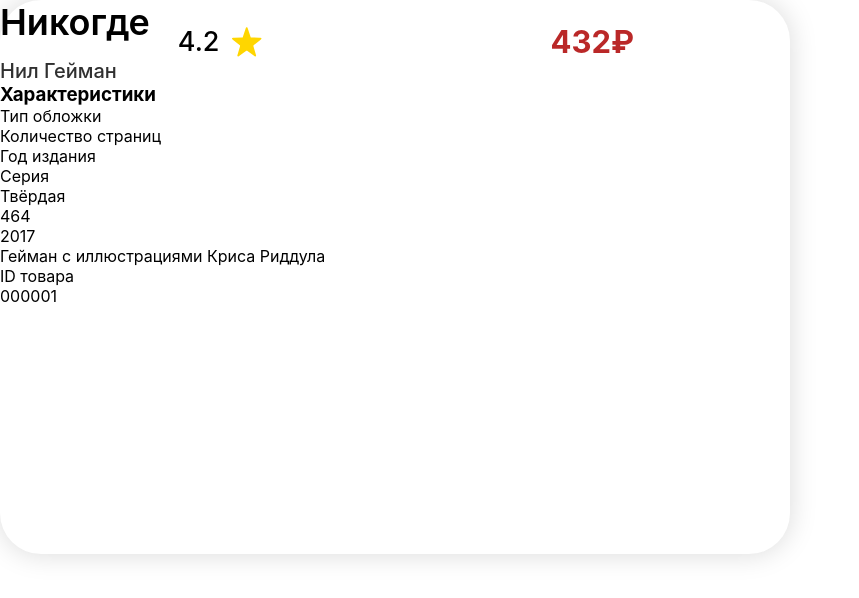
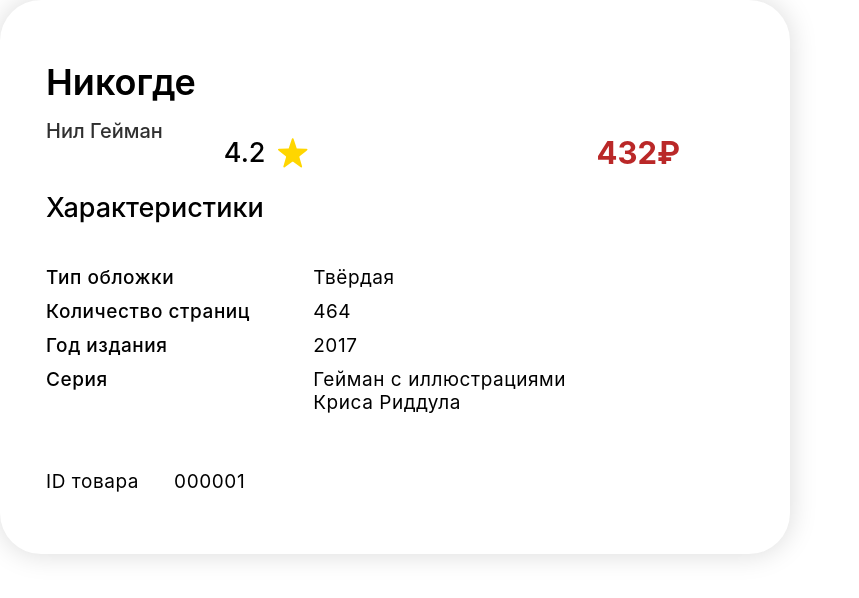
Before and after one commit to ab199000/romBook, a React (Create React App) app: page / in a window 1280 px wide. Shown: the top 598 px of the page, without its empty margins (0-859 px from the left). Built offline with nearby package versions, Linux system fonts and the light colour scheme.

Commit message:
Add files via upload

```diff
--- a/src/Components/BookIforCard/BookInforCard.jsx
+++ b/src/Components/BookIforCard/BookInforCard.jsx
@@ -30,7 +30,7 @@
                         <p>Твёрдая</p>
                         <p>464</p>
                         <p>2017</p>
-                        <p>Гейман с иллюстрациями Криса Риддула</p>
+                        <p>Гейман с иллюстрациями<br/> Криса Риддула</p>
                     </div>
                 </div>
                 <div className={styles.idBook}>
--- a/src/Components/BookIforCard/BookInforCard.module.css
+++ b/src/Components/BookIforCard/BookInforCard.module.css
@@ -1,6 +1,7 @@
 .card{
-    width: 790px;
-    height: 554px;
+    width: 653px;
+    height: 460px;
+    padding: 60px 91px 34px 46px;
     border-radius: 41px;
     background: #FFF;
     box-shadow: 0px 0px 28px 0px rgba(0, 0, 0, 0.15);
@@ -27,10 +28,13 @@
     display: flex;
     align-items: center;
     gap: 289px;
+    padding-top: 74px;
+
 }
 
 .priceRed{
     color: #BA2828;
+
 
     font-family: Inter;
     font-size: 31px;
@@ -52,3 +56,52 @@
 .mark img{
     width: 30px;
 }
+
+.specificationsList{
+    display: flex;
+    gap: 63px;
+
+}
+
+.specifications{
+
+    padding-top: 20px;
+}
+
+.specifications h3{
+    margin-bottom: 42px;
+    font-family: Inter;
+    font-size: 27px;
+    font-weight: 500;
+}
+
+.types p{
+    margin-bottom: 11px;
+    font-family: Inter;
+    font-size: 19px;
+    font-weight: 500;
+    letter-spacing: 0.57px;
+}
+.specific{
+    display: flex;
+    flex-direction: column;
+    flex-wrap: wrap;
+}
+
+.specific p{
+    margin-bottom: 11px;
+    font-family: Inter;
+    font-size: 19px;
+    font-weight: 400;
+    letter-spacing: 0.57px;
+}
+
+.idBook{
+    display: flex;
+    gap: 35px;
+    padding-top: 45px;
+    font-family: Inter;
+    font-size: 19px;
+    font-weight: 400;
+    letter-spacing: 0.57px;
+}
```
